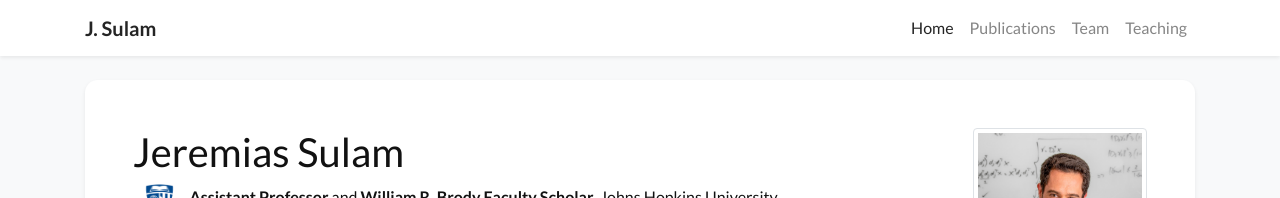
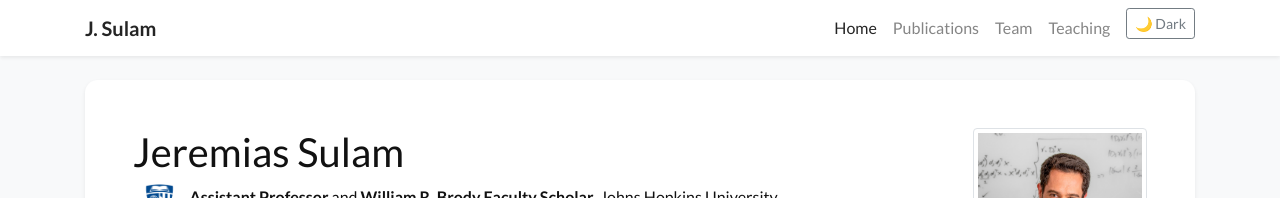
Before and after one commit to jsulam/jsulam.github.io, a Jekyll site: the page built from index.html, in a window 1280 px wide. Shown: the top 198 px of the page. Built offline with Jekyll 4.4.1, drawn with Linux system fonts in a browser that asks for light colours; nearby versions of some CDN libraries; a style sheet for code colours, icons or effects is not loaded.

Commit message:
Update navbar.html

```diff
--- a/_includes/navbar.html
+++ b/_includes/navbar.html
@@ -12,6 +12,13 @@
                     <a class="nav-link" href="{{ item.url | relative_url }}">{{ item.name }}</a>
                 </li>
                 {% endfor %}
+
+                <!-- Dark/Light toggle button -->
+                <li class="nav-item">
+                  <button id="theme-toggle" class="btn btn-sm btn-outline-secondary ml-2" type="button">
+                    🌙 Dark
+                  </button>
+                </li>
             </ul>
         </div>
     </div>
```
